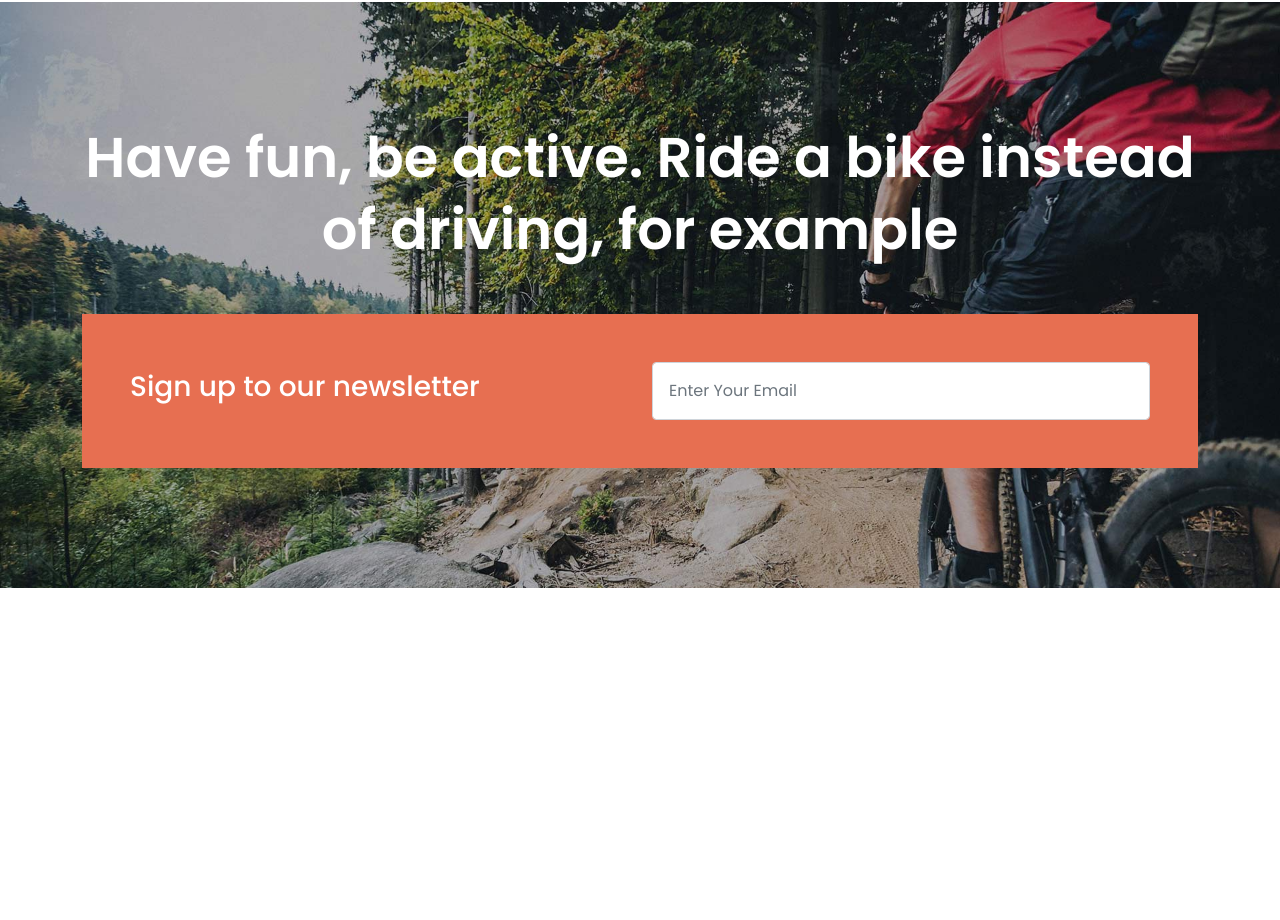
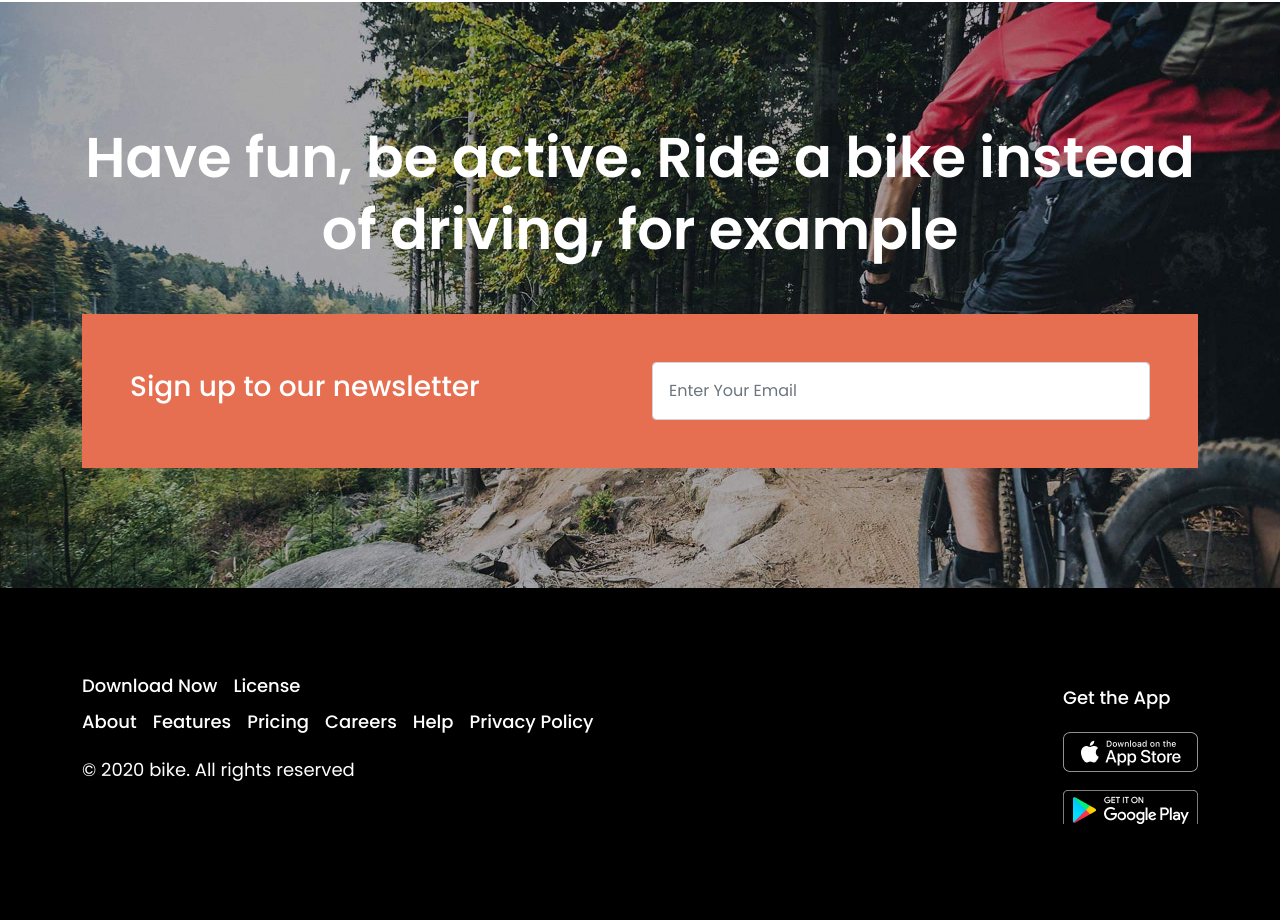
Before and after one commit to MarufMobin/automobile, a plain HTML site: page index.html in a window 1280 px wide. Shown: the part 5542-6462 px from the top of the page. Before the commit the page ends 6130 px from the top, so only its background shows below. Drawn offline with nearby package versions, Linux system fonts and the light colour scheme.

Commit message:
footer part code done

```diff
--- a/css/style.css
+++ b/css/style.css
@@ -277,3 +277,26 @@ body{
     background-color: #E76F51;
 }
 /* contactus-section code end here */
+
+/* footer section code start here */
+.footer-section{
+    width: 100%;
+    padding: 80px 0px;
+    background-color: #000;
+}
+.footer-section a{
+    text-decoration: none;
+    color: #fff;
+    font-size: 18px;
+    line-height: 36px;
+    font-weight: 500;
+}
+.footer-section p{
+    margin-top: 12px;
+    color: #fff;
+    font-size: 18px;
+    line-height: 36px;
+    font-weight: 400;
+}
+
+/* footer section code end here */
--- a/index.html
+++ b/index.html
@@ -369,6 +369,36 @@
                 </section>
             <!-- contact us section code end here -->
         </main>
+        <!-- footer section code start here -->
+            <footer class="footer-section">
+                <div class="container">
+                <div class="row">
+                    <div class="col-xl-7 col-md-7 col-12 col-sm-12">
+                    <div class="d-flex">
+                        <div class="me-3"><a href="https://www.google.com/" target="_blank">Download Now</a></div>
+                        <div class="me-3"><a href="https://www.google.com/" target="_blank">License</a></div>
+                    </div>
+                    <div class="d-flex flex-wrap">
+                        <div class="me-3"><a href="https://www.google.com/" target="_blank">About</a></div>
+                        <div class="me-3"><a href="https://www.google.com/" target="_blank">Features</a></div>
+                        <div class="me-3"><a href="https://www.google.com/" target="_blank">Pricing</a></div>
+                        <div class="me-3"><a href="https://www.google.com/" target="_blank">Careers</a></div>
+                        <div class="me-3"><a href="https://www.google.com/" target="_blank">Help</a></div>
+                        <div class="me-3"><a href="https://www.google.com/" target="_blank">Privacy Policy</a></div>
+                    </div>
+                    <p class="text-white">© 2020 bike. All rights reserved</p>
+                    </div>
+                    <div class="col-xl-5 col-md-5 col-12 col-sm-12 d-flex">
+                    <div class="inner-footer-sec ms-lg-auto">
+                        <p class="text-white"><a href="https://www.google.com/" target="_blank">Get the App</a></p>
+                        <p class="text-white"><a href="https://www.google.com/" target="_blank"><img src="images/app.png" alt=""></a></p>
+                        <p class="text-white"><a href="https://www.google.com/" target="_blank"><img src="images/playstor.png" alt=""></a></p>
+                    </div>
+                    </div>
+                </div>
+                </div>
+            </footer>
+        <!-- footer section code end here -->
 
         <!-- Option 1: Bootstrap Bundle with Popper -->
         <script src="https://cdn.jsdelivr.net/npm/bootstrap@5.0.2/dist/js/bootstrap.bundle.min.js" integrity="sha384-MrcW6ZMFYlzcLA8Nl+NtUVF0sA7MsXsP1UyJoMp4YLEuNSfAP+JcXn/tWtIaxVXM" crossorigin="anonymous"></script>
```
